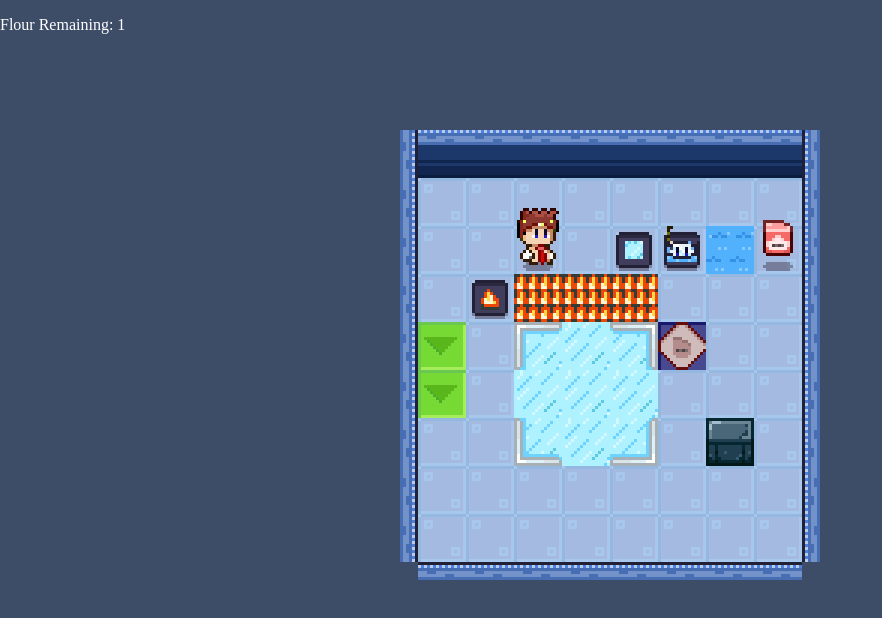
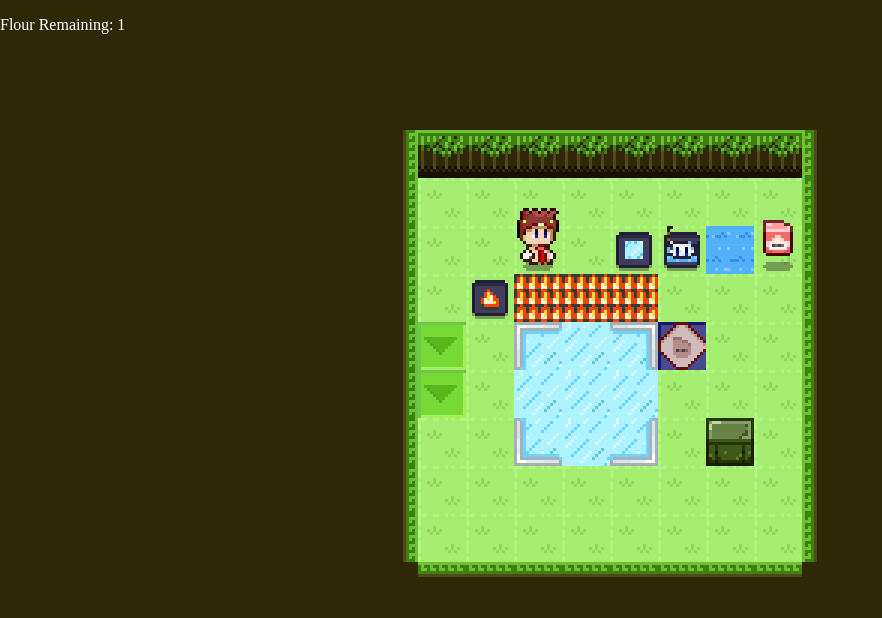
Before and after one commit to ajfm88/2dfolio, a React (Create React App) app in the folder ciabatta/: page / in a window 1280 px wide. Shown: the top 618 px of the page, without its empty margins (0-882 px from the left). Built offline with nearby package versions, Linux system fonts and the light colour scheme.

Commit message:
33. Animated Tiles.

```diff
--- /dev/null
+++ b/ciabatta/src/classes/LevelAnimatedFrames.js
@@ -0,0 +1,36 @@
+import { TILES } from "../helpers/tiles";
+import { PlacementTypeAnimationFrames } from "./PlacementTypeAnimationFrames";
+
+const WATER_SEQUENCE = [TILES.WATER1, TILES.WATER2];
+const WATER_ANIMATION_SPEED = 30;
+
+const FIRE_SEQUENCE = [TILES.FIRE1, TILES.FIRE2, TILES.FIRE3];
+const FIRE_ANIMATION_SPEED = 30;
+
+export class LevelAnimatedFrames {
+  constructor() {
+    this.waterFrames = new PlacementTypeAnimationFrames(
+      WATER_SEQUENCE,
+      WATER_ANIMATION_SPEED
+    );
+    this.fireFrames = new PlacementTypeAnimationFrames(
+      FIRE_SEQUENCE,
+      FIRE_ANIMATION_SPEED
+    );
+  }
+
+  // Public method for progressing in animation
+  tick() {
+    this.waterFrames.tick();
+    this.fireFrames.tick();
+  }
+
+  // Public getters for knowing which frame is current
+  get waterFrame() {
+    return this.waterFrames.activeFrame;
+  }
+
+  get fireFrame() {
+    return this.fireFrames.activeFrame;
+  }
+}
--- a/ciabatta/src/classes/LevelState.js
+++ b/ciabatta/src/classes/LevelState.js
@@ -4,6 +4,7 @@ import { GameLoop } from "./GameLoop";
 import { DirectionControls } from "./DirectionControls";
 import LevelsMap from "../levels/LevelsMap";
 import { Inventory } from "./Inventory";
+import { LevelAnimatedFrames } from "./LevelAnimatedFrames";
 
 export class LevelState {
   constructor(levelId, onEmit) {
@@ -29,6 +30,9 @@ export class LevelState {
 
     // Create a fresh inventory
     this.inventory = new Inventory();
+
+    // Create a frame animation manager
+    this.animatedFrames = new LevelAnimatedFrames();
 
     // Cache a reference to the hero
     this.heroRef = this.placements.find((p) => p.type === PLACEMENT_TYPE_HERO);
@@ -63,6 +67,9 @@ export class LevelState {
     this.placements.forEach((placement) => {
       placement.tick();
     });
+
+    // Work on animation frames
+    this.animatedFrames.tick();
 
     //Emit any changes to React
     this.onEmit(this.getState());
--- /dev/null
+++ b/ciabatta/src/classes/PlacementTypeAnimationFrames.js
@@ -0,0 +1,27 @@
+export class PlacementTypeAnimationFrames {
+  constructor(framesSequence = ["0x1"], changeOnFrameCount = 30) {
+    this.framesSequence = framesSequence;
+    this.changeOnFrameCount = changeOnFrameCount; //Speed. Higher = slow
+    this.showFrame = 0;
+    this.tickCounter = 0;
+  }
+
+  get activeFrame() {
+    return this.framesSequence[this.showFrame];
+  }
+
+  tick() {
+    // Progress through animation
+    this.tickCounter += 1;
+
+    //When hitting the limit, change which frame is showing
+    if (this.tickCounter > this.changeOnFrameCount) {
+      this.tickCounter = 0;
+      this.showFrame += 1;
+      // Go back to beginning if we pass the final frame
+      if (this.showFrame === this.framesSequence.length) {
+        this.showFrame = 0;
+      }
+    }
+  }
+}
--- a/ciabatta/src/game-objects/FirePlacement.js
+++ b/ciabatta/src/game-objects/FirePlacement.js
@@ -1,5 +1,4 @@
 import { Placement } from "./Placement";
-import { TILES } from "../helpers/tiles";
 import Sprite from "../components/object-graphics/Sprite";
 import {
   PLACEMENT_TYPE_HERO,
@@ -24,6 +23,7 @@ export class FirePlacement extends Placement {
   }
 
   renderComponent() {
-    return <Sprite frameCoord={TILES.FIRE1} />;
+    const fireFrame = this.level.animatedFrames.fireFrame;
+    return <Sprite frameCoord={fireFrame} />;
   }
 }
--- a/ciabatta/src/game-objects/WaterPlacement.js
+++ b/ciabatta/src/game-objects/WaterPlacement.js
@@ -1,6 +1,5 @@
 import { Placement } from "./Placement";
 import Sprite from "../components/object-graphics/Sprite";
-import { TILES } from "../helpers/tiles";
 import {
   BODY_SKINS,
   PLACEMENT_TYPE_HERO,
@@ -25,6 +24,7 @@ export class WaterPlacement extends Placement {
   }
 
   renderComponent() {
-    return <Sprite frameCoord={TILES.WATER1} />;
+    const waterFrame = this.level.animatedFrames.waterFrame;
+    return <Sprite frameCoord={waterFrame} />;
   }
 }
--- a/ciabatta/src/levels/DemoLevel1.js
+++ b/ciabatta/src/levels/DemoLevel1.js
@@ -4,22 +4,22 @@ import {
   PLACEMENT_TYPE_GOAL,
   PLACEMENT_TYPE_HERO,
   PLACEMENT_TYPE_WALL,
-  PLACEMENT_TYPE_LOCK,
-  PLACEMENT_TYPE_KEY,
+  // PLACEMENT_TYPE_LOCK,
+  // PLACEMENT_TYPE_KEY,
   PLACEMENT_TYPE_ICE,
   PLACEMENT_TYPE_WATER,
   PLACEMENT_TYPE_FIRE,
   PLACEMENT_TYPE_CONVEYOR,
   PLACEMENT_TYPE_WATER_PICKUP,
   PLACEMENT_TYPE_ICE_PICKUP,
-  PLACEMENT_TYPE_ROAMING_ENEMY,
-  PLACEMENT_TYPE_GROUND_ENEMY,
-  PLACEMENT_TYPE_FLYING_ENEMY,
+  // PLACEMENT_TYPE_ROAMING_ENEMY,
+  // PLACEMENT_TYPE_GROUND_ENEMY,
+  // PLACEMENT_TYPE_FLYING_ENEMY,
   PLACEMENT_TYPE_FIRE_PICKUP,
 } from "../helpers/consts";
 
 const level = {
-  theme: LEVEL_THEMES.BLUE,
+  theme: LEVEL_THEMES.GREEN,
   tilesWidth: 8,
   tilesHeight: 8,
   placements: [
```
